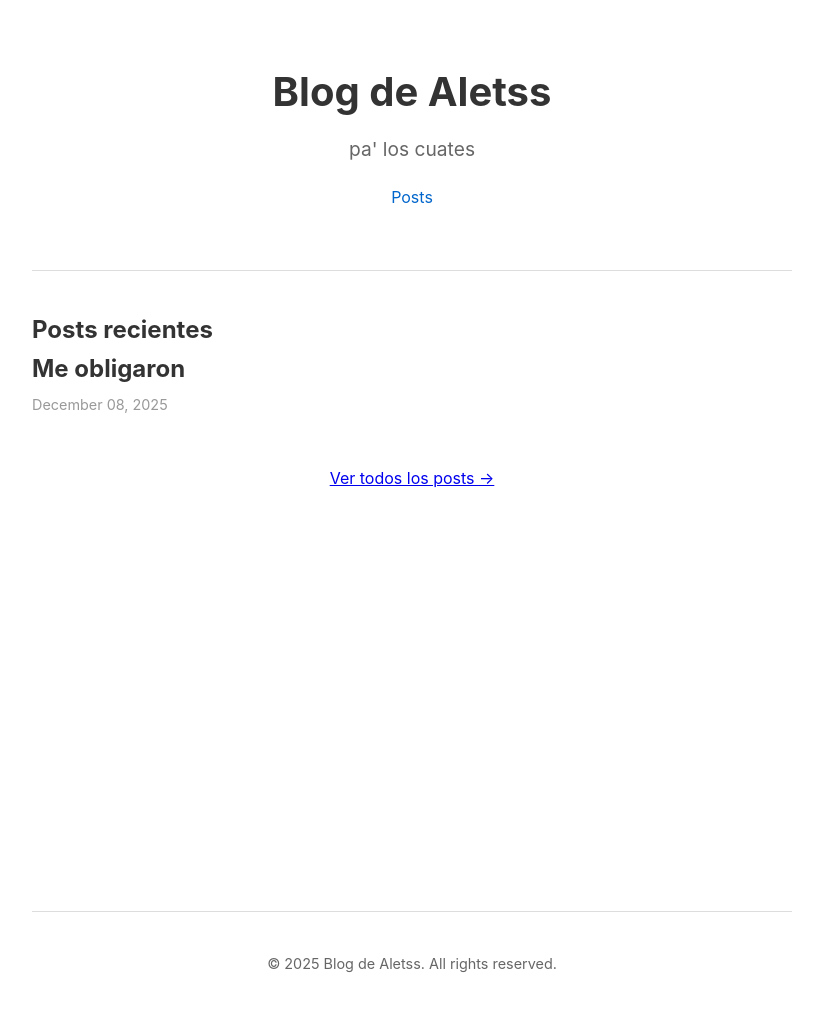
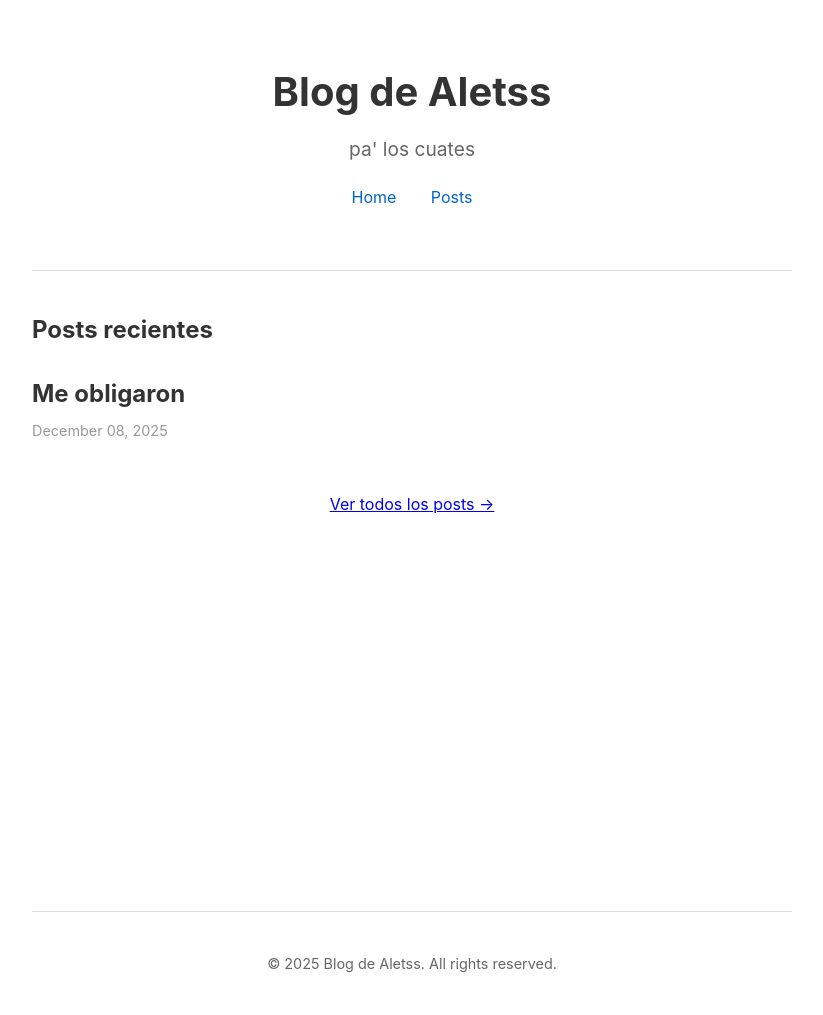
Before and after one commit to aletss/aletss.github.io, a Jekyll site: the page built from index.md, in a window 1280 px wide. Shown: the whole page, without its empty margins (228-1051 px from the left). Built offline with Jekyll 4.4.1, drawn with Linux system fonts in a browser that asks for light colours.

Commit message:
minor changes

```diff
--- a/_layouts/home.html
+++ b/_layouts/home.html
@@ -1,5 +1,5 @@
 <!DOCTYPE html>
-<html lang="en">
+<html lang="es">
 <head>
     <meta charset="UTF-8">
     <meta name="viewport" content="width=device-width, initial-scale=1.0">
@@ -88,6 +88,7 @@
         <h1>{{ site.title }}</h1>
         <p class="subtitle">{{ site.subtitle }}</p>
         <nav>
+            <a href="/">Home</a>
             <a href="/posts/">Posts</a>
         </nav>
     </header>
--- a/_layouts/page.html
+++ b/_layouts/page.html
@@ -1,5 +1,5 @@
 <!DOCTYPE html>
-<html lang="en">
+<html lang="es">
 <head>
     <meta charset="UTF-8">
     <meta name="viewport" content="width=device-width, initial-scale=1.0">
@@ -90,7 +90,6 @@
 </head>
 <body>
     <header>
-        <h2 class="page-title">{{ page.title }}</h2>
         <nav>
             <a href="/">Home</a>
             <a href="/posts/">Posts</a>
@@ -98,6 +97,7 @@
     </header>
 
     <main>
+        <h2 class="page-title">{{ page.title }}</h2>
         {{ content }}
     </main>
 
--- a/_layouts/post.html
+++ b/_layouts/post.html
@@ -1,5 +1,5 @@
 <!DOCTYPE html>
-<html lang="en">
+<html lang="es">
 <head>
     <meta charset="UTF-8">
     <meta name="viewport" content="width=device-width, initial-scale=1.0">
--- a/index.md
+++ b/index.md
@@ -4,12 +4,13 @@ title: "Blog de Aletss pa' los cuates"
 ---
 
 ## Posts recientes
+<br>
 
 
 <ul class="post-list">
 {% for post in site.posts limit:3 %}
   <li>
-    <h4 class="post-title"><a href="{{ post.url }}">{{ post.title }}</a></h4>
+    <h3 class="post-title"><a href="{{ post.url }}">{{ post.title }}</a></h3>
     <p class="post-date">{{ post.date | date: "%B %d, %Y" }}</p>
   </li>
 {% endfor %}
```
